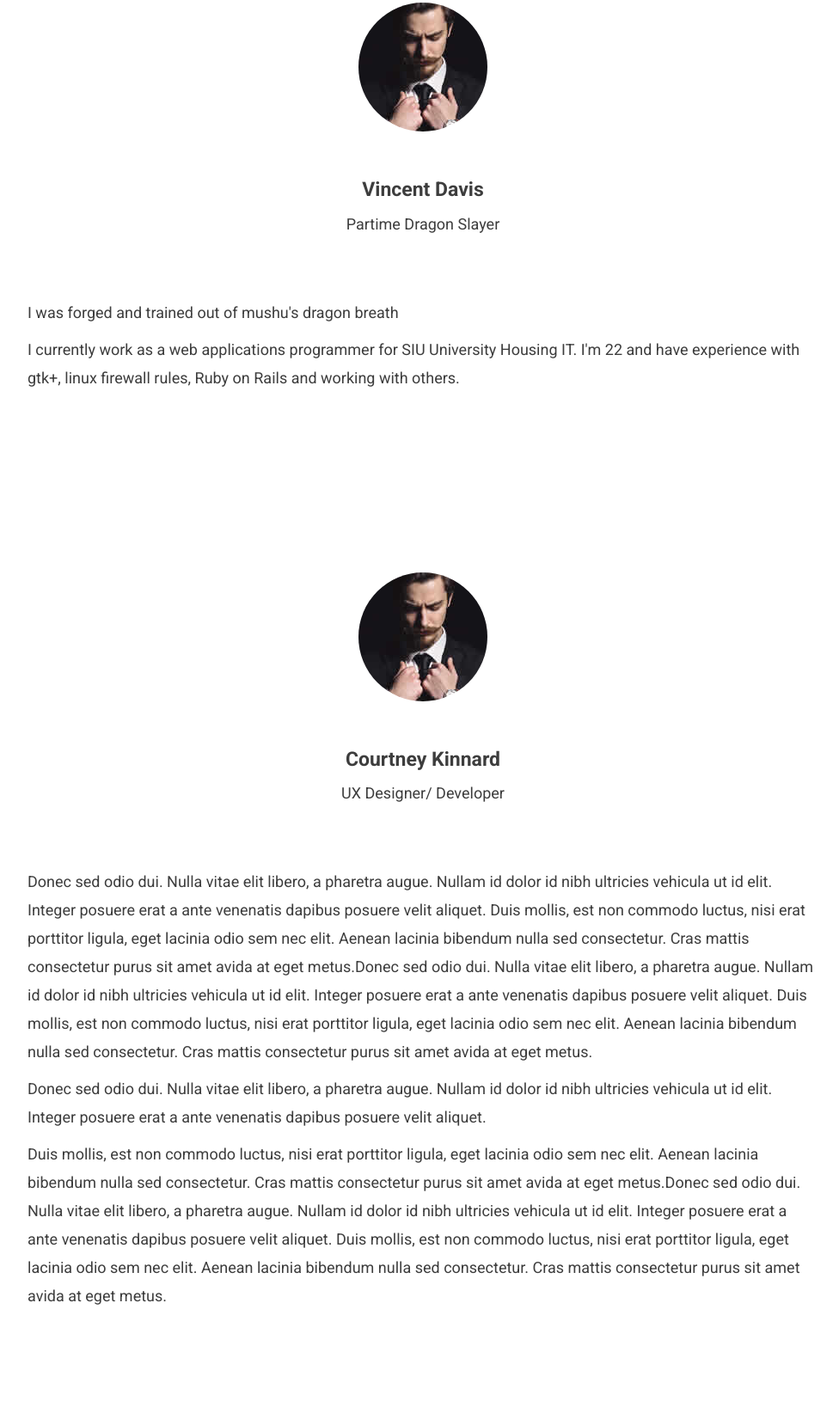
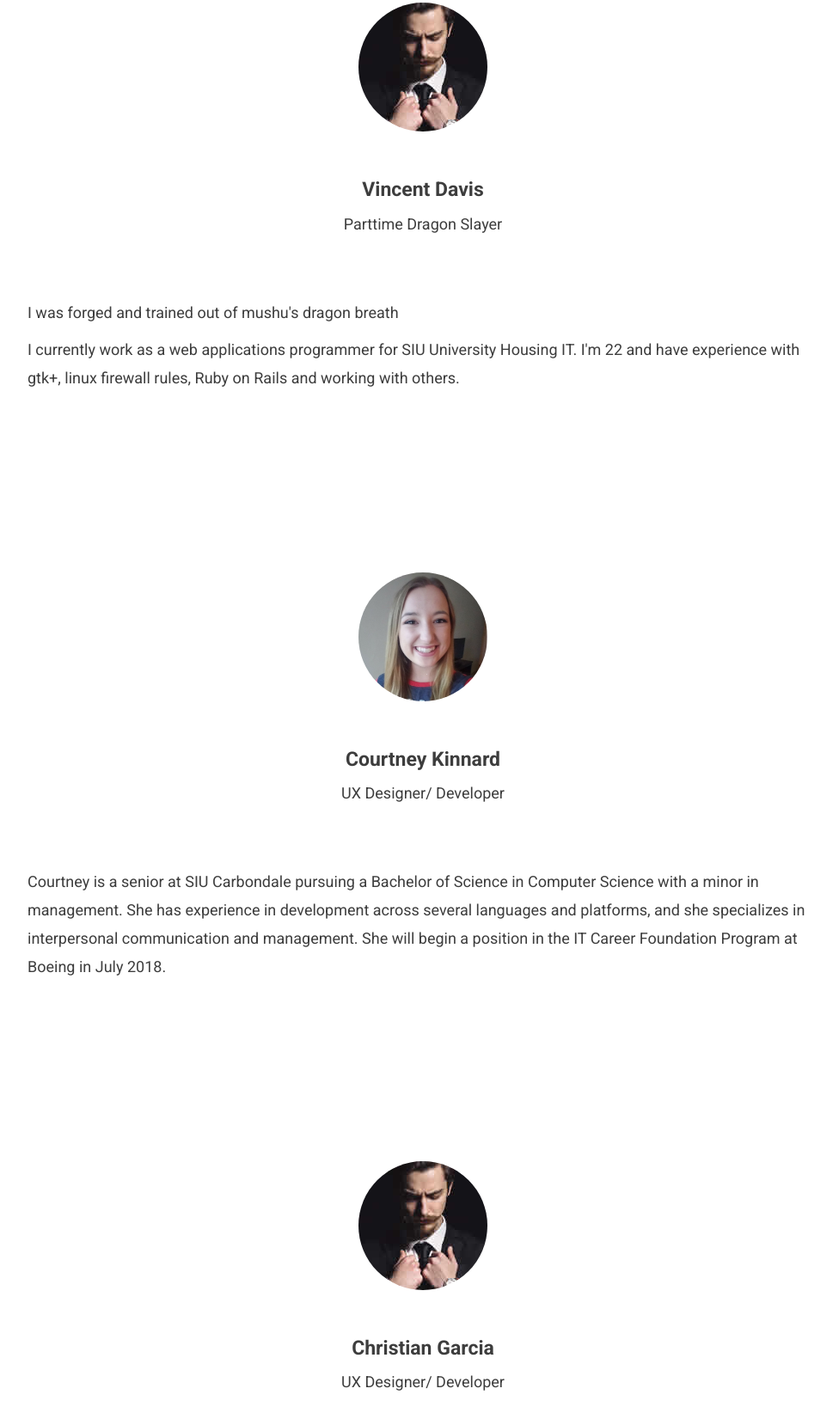
Before and after one commit to EasyIP2023/four_coders_and_a_dragon_web, a plain HTML site: page about.html in a window 1280 px wide. Shown: the part 1433-3070 px from the top of the page at 86% size, without its empty margins (148-1124 px from the left). Drawn offline with nearby package versions, Linux system fonts and the light colour scheme.

Commit message:
Add Courtney "About Me" info
add picture and bio paragraph for Courtney

```diff
--- a/about.html
+++ b/about.html
@@ -51,7 +51,7 @@
   <div class="container">
     <div class="col-md-10 col-md-offset-1 text-center"> <img src="images/mushu.jpg" alt="Mushu">
       <h1>Mushu</h1>
-      <p>Partime Dragon</p>
+      <p>Parttime Dragon</p>
     </div>
     <div class="col-md-10 col-md-offset-1 space">
       <p>Yo what up I'm mushu. Now watch me bathed</p>
@@ -64,7 +64,7 @@
   <div class="container">
     <div class="col-md-10 col-md-offset-1 text-center"> <img src="images/designer-pic.jpg" alt="Mafolio">
       <h1>Vincent Davis</h1>
-      <p>Partime Dragon Slayer</p>
+      <p>Parttime Dragon Slayer</p>
     </div>
     <div class="col-md-10 col-md-offset-1 space">
       <p>I was forged and trained out of mushu's dragon breath</p>
@@ -78,15 +78,14 @@
 <!-- description text section -->
 <section id="inner-description" class="section inner-description">
   <div class="container">
-    <div class="col-md-10 col-md-offset-1 text-center"> <img src="images/designer-pic.jpg" alt="Mafolio">
+    <div class="col-md-10 col-md-offset-1 text-center"> <img src="images/Courtney.jpg" alt="Mafolio">
       <h1>Courtney Kinnard</h1>
       <p>UX Designer/ Developer</p>
     </div>
     <div class="col-md-10 col-md-offset-1 space">
-      <p>Donec sed odio dui. Nulla vitae elit libero, a pharetra augue. Nullam id dolor id nibh ultricies vehicula ut id elit. Integer posuere erat a ante venenatis dapibus posuere velit aliquet. Duis mollis, est non commodo luctus, nisi erat porttitor ligula, eget lacinia odio sem nec elit. Aenean lacinia bibendum nulla sed consectetur. Cras mattis consectetur purus sit amet avida at eget metus.Donec sed odio dui. Nulla vitae elit libero, a pharetra augue. Nullam id dolor id nibh ultricies vehicula ut id elit. Integer posuere erat a ante venenatis dapibus posuere velit aliquet. Duis mollis, est non commodo luctus, nisi erat porttitor ligula, eget lacinia odio sem nec elit. Aenean lacinia bibendum nulla sed consectetur. Cras mattis consectetur purus sit amet avida at eget metus.</p>
-      <p>Donec sed odio dui. Nulla vitae elit libero, a pharetra augue. Nullam id dolor id nibh ultricies vehicula ut id elit. Integer posuere erat a ante venenatis dapibus posuere velit aliquet.</p>
-      <p>Duis mollis, est non commodo luctus, nisi erat porttitor ligula, eget lacinia odio sem nec elit. Aenean lacinia bibendum nulla sed consectetur. Cras mattis consectetur purus sit amet avida at eget metus.Donec sed odio dui. Nulla vitae elit libero, a pharetra augue. Nullam id dolor id nibh ultricies vehicula ut id elit. Integer posuere erat a ante venenatis dapibus posuere velit aliquet. Duis mollis, est non commodo luctus, nisi erat porttitor ligula, eget lacinia odio sem nec elit. Aenean lacinia bibendum nulla sed consectetur. Cras mattis consectetur purus sit amet avida at eget metus.</p>
-    </div>
+      <p>Courtney is a senior at SIU Carbondale pursuing a Bachelor of Science in Computer Science with a minor in management.
+	  She has experience in development across several languages and platforms, and she specializes in interpersonal communication
+	  and management. She will begin a position in the IT Career Foundation Program at Boeing in July 2018.</p>
   </div>
 </section>
 <!-- description text section -->
```
Also changed, not shown: images/Courtney.jpg (added).
